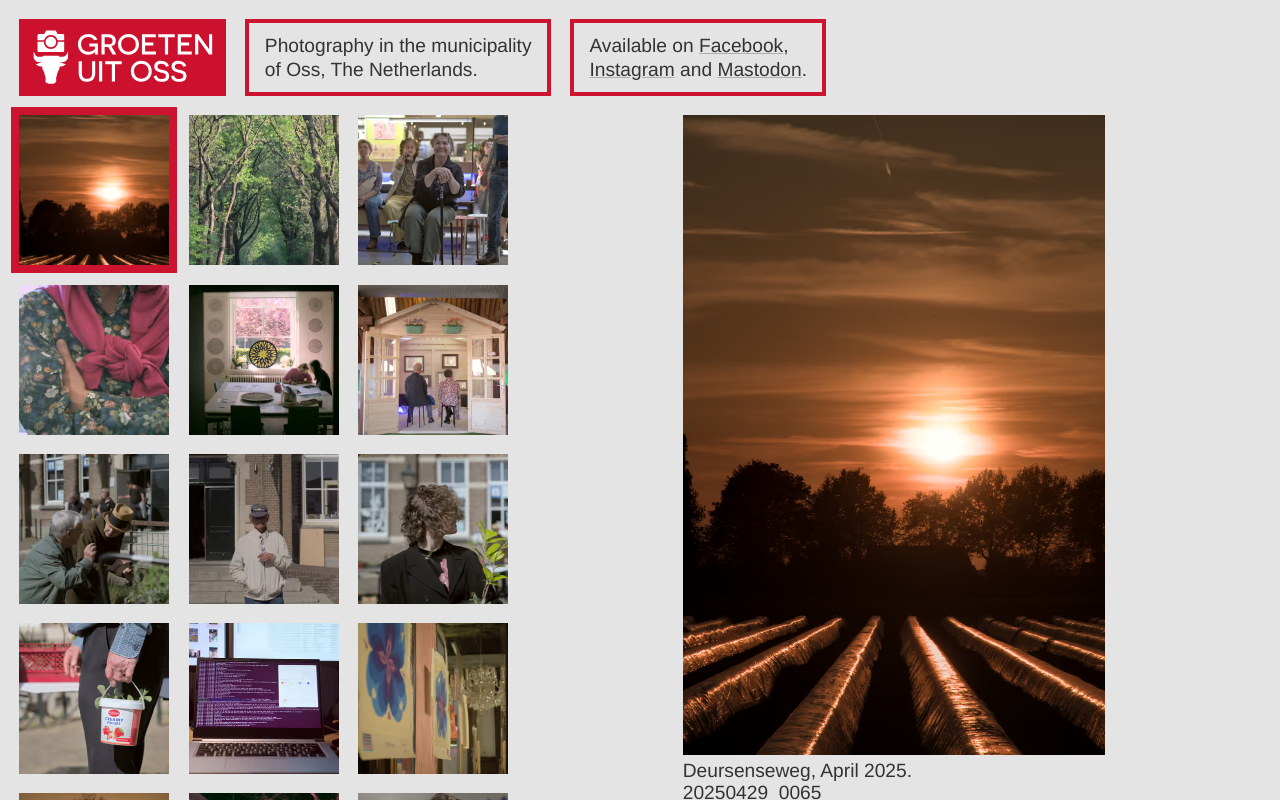
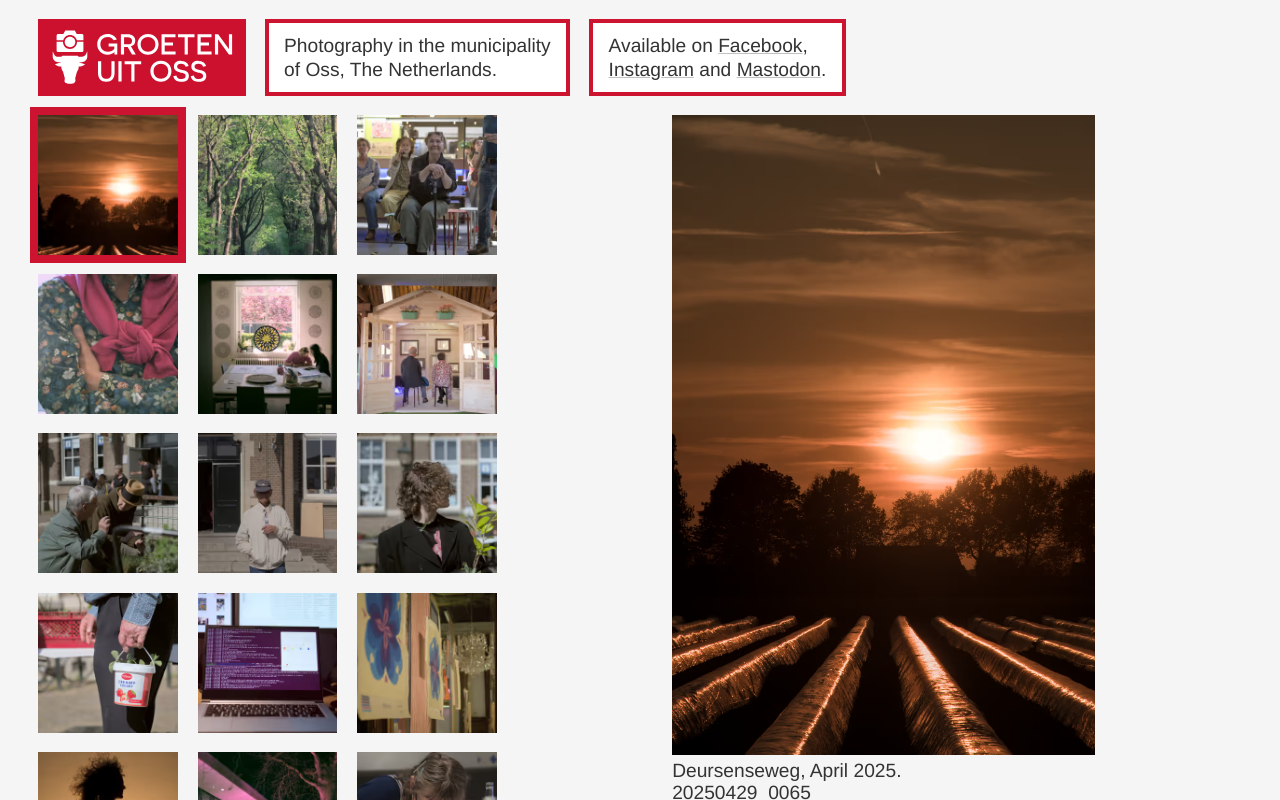
Before and after one commit to WouterBos/guo2, a React (Vite) app: page / in a window 1280 px wide. Shown: the top 800 px of the page. Built offline with nearby package versions, Linux system fonts and the light colour scheme.

Commit message:
Animation in image list

```diff
--- a/src/App.tsx
+++ b/src/App.tsx
@@ -1,12 +1,12 @@
 import Header from './components/Header/Header';
-import ImageList from './components/Gallery/Gallery';
+import Gallery from './components/Gallery/Gallery';
 import images from "./images.json";
 
 function App() {
   return (
     <>
       <Header />
-      <ImageList data={images} />
+      <Gallery data={images} />
     </>
   )
 }
--- a/src/components/Gallery/List/List.module.css
+++ b/src/components/Gallery/List/List.module.css
@@ -24,9 +24,8 @@
   display: grid;
   grid-template-columns: repeat(auto-fill, minmax(7rem, 1fr));
   flex-flow: row wrap;
-  gap: 1rem;
 
-  margin: 0;
+  margin: calc(var(--spacing) / -2) 0 0 0;
   padding: 0;
 
   list-style-type: none;
@@ -43,26 +42,31 @@
 
 .button {
   position: relative;
-
   display: flex;
-
-  padding: 0;
+  padding: calc(var(--spacing) / 2);
   border: none;
 
-  background-color: oklch(0% 0 0 / 10%);
 
   img {
     aspect-ratio: 1 / 1;
     width: 100%;
+
     object-fit: cover;
     object-position: center;
+
+    transition: all 1.5s var(--easing-elastic);
   }
 
   &:hover img {
-    opacity: 0.8;
+    z-index: 1;
+    transform: scale(1.4) perspective(40rem) rotateY(-10deg) rotateX(5deg);
+
+    box-shadow: rgb(0 0 0 / 10%) .7rem 1.5rem 2.5rem, rgb(0 0 0 / 17%) .7rem 1rem 1.5rem, rgb(0 0 0 / 80%) .01rem .01rem .3rem;
+
+    transition: all 0.4s var(--easing-elastic);
   }
 
-  &.selected {
+  &.selected img {
     outline: var(--border-large) solid var(--color-primary);
   }
 }
--- a/src/components/Gallery/Root/Root.module.css
+++ b/src/components/Gallery/Root/Root.module.css
@@ -2,9 +2,9 @@
   --mobile-grid-size: 5rem;
 
   display: grid;
-  grid-gap: 1rem;
+  grid-gap: var(--spacing);
   grid-template-columns: 2fr 3fr;
-  padding: 0 1rem;
+  padding: 0 var(--spacing-page-x) 0 calc(var(--spacing) * 1.5);
 
   @media (width <= 800px) {
     grid-template-columns: var(--mobile-grid-size) 1fr;
--- a/src/components/Header/TextBlock/TextBlock.module.css
+++ b/src/components/Header/TextBlock/TextBlock.module.css
@@ -10,13 +10,17 @@
   line-height: 1.25;
   white-space: pre;
 
+  background: var(--color-surface);
+
   a {
     color: inherit;
     text-decoration: underline var(--color-link-underline);
+    transition: color .5s ease-out;
 
     &:hover {
       color: var(--color-primary);
       text-decoration: none;
+      transition: color 0.1s ease-out;
     }
   }
 }
--- a/src/components/Header/Title/Title.module.css
+++ b/src/components/Header/Title/Title.module.css
@@ -1,8 +1,8 @@
 .root {
   display: flex;
   flex-flow: row wrap;
-  gap: 1rem;
+  gap: var(--spacing);
   align-items: center;
 
-  padding: 1rem;
+  padding: var(--spacing-page-y) var(--spacing-page-x);
 }
--- a/src/index.css
+++ b/src/index.css
@@ -1,14 +1,20 @@
 :root {
-  --color-page: oklch(92% 0 0);
+  --color-page: oklch(97% 0 0);
+  --color-surface: oklch(100% 0 0);
   --color-text: oklch(32% 0 0);
   --color-link-underline: oklch(from var(--color-text) l c h / 30%);
   --color-text-onprimary: oklch(100% 0 0);
   --color-primary: oklch(54% 0.2095 22.1192);
   --border-regular: 4px;
   --border-large: 8px;
+  --spacing: 1rem;
+  --spacing-page-x: calc(var(--spacing) * 2);
+  --spacing-page-y: var(--spacing);
+  --easing-elastic: linear(0, 0.008 1.1%, 0.031 2.2%, 0.129 4.8%, 0.257 7.2%, 0.671 14.2%, 0.789 16.5%, 0.881 18.6%, 0.957 20.7%, 1.019 22.9%, 1.063 25.1%, 1.094 27.4%, 1.114 30.7%, 1.112 34.5%, 1.018 49.9%, 0.99 59.1%, 1);
 
   @media (prefers-color-scheme: dark) {
     --color-page: oklch(22% 0 0);
+    --color-surface: oklch(0% 0 0);
     --color-text: oklch(96% 0 0);
     --color-link-underline: oklch(from var(--color-text) l c h / 50%);
   }
```
Also changed, not shown: 1 other file (tests, documents, lock files or other folders).
